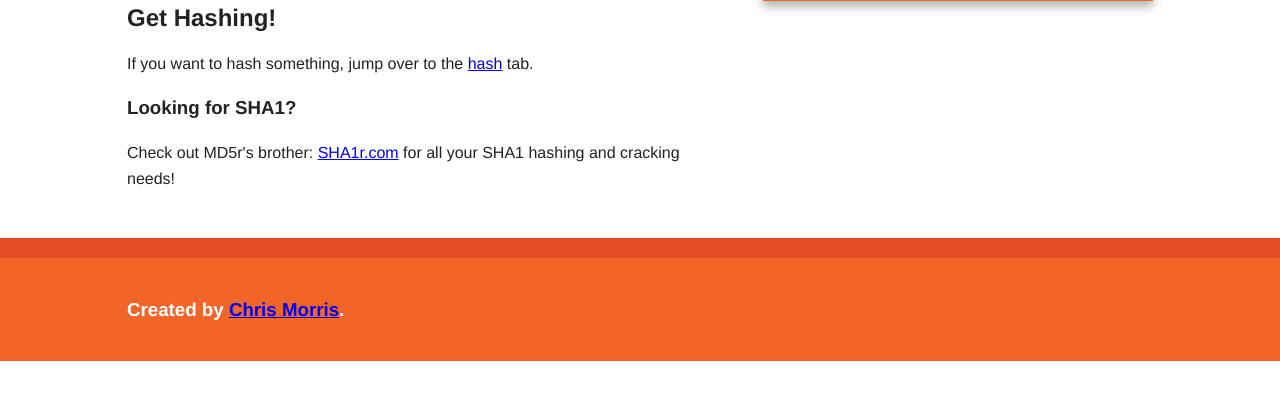
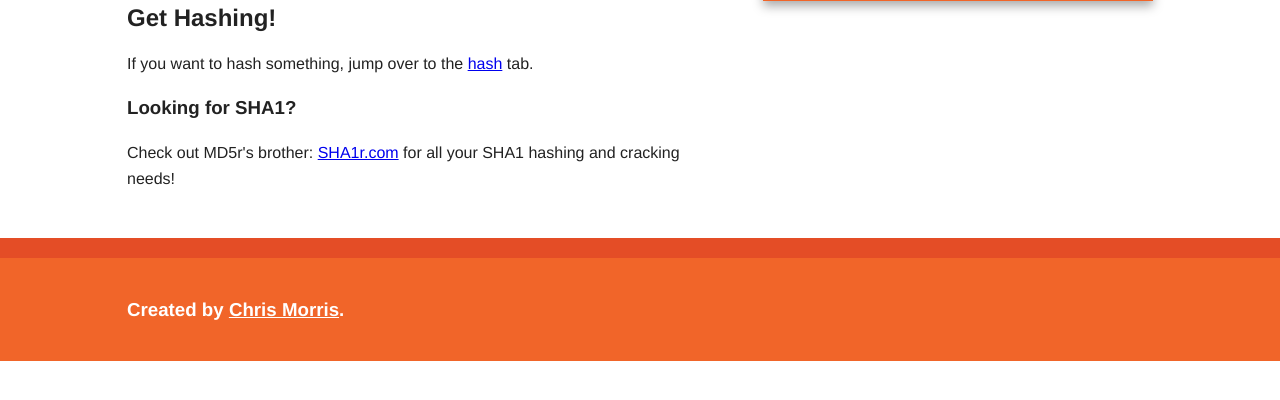
Before and after one commit to ChrisMorrisOrg/MD5r.com, a PHP site: page / in a window 1280 px wide. Shown: the part 380-780 px from the top of the page. Run offline with PHP 8.4, Linux system fonts and the light colour scheme; data that the repository does not hold is empty; some libraries are stand-ins or nearby versions.

Commit message:
v2.0.012
Styling updates

```diff
--- a/config.php
+++ b/config.php
@@ -1,4 +1,5 @@
 <?php
+# 9f715b74bcec9ddeac5e00752225be81
 # Database settings
 
 define('DB_NAME', 'DATABASE_NAME');
--- a/public/css/main.css
+++ b/public/css/main.css
@@ -143,6 +143,10 @@ nav a:hover {
 .footer-container footer {
     color: white;
     padding: 20px 0;
+}
+
+.footer-container footer a {
+    color: white;
 }
 
 /* ===============
```
Also changed, not shown: README.md.
